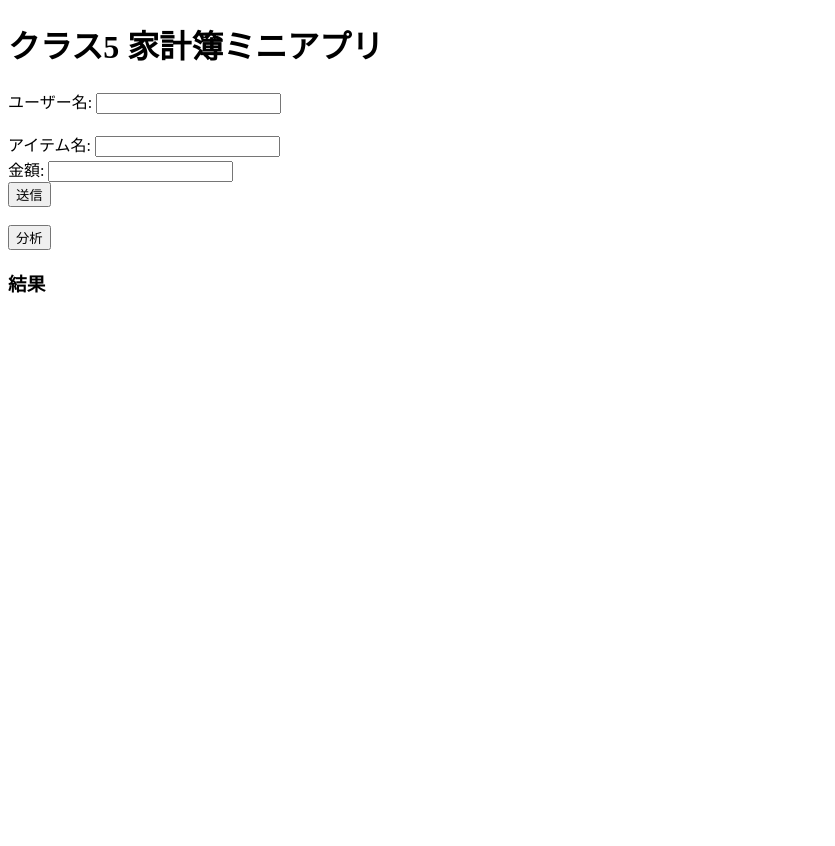
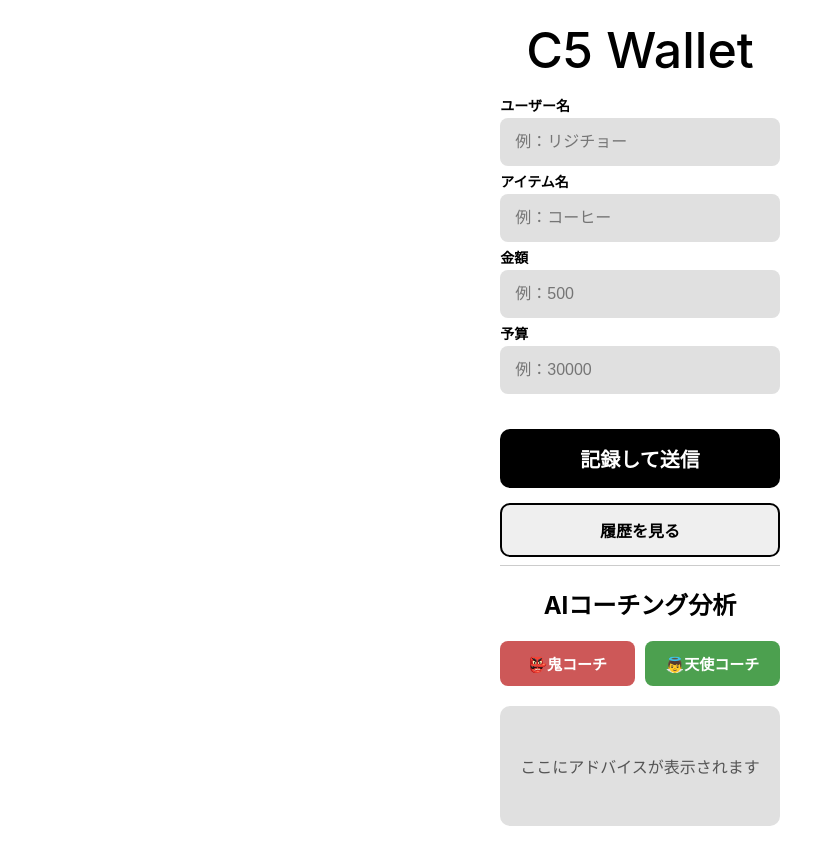
Before and after one commit to maccha-on/save_money_app, a plain HTML site: page index.html in a window 1280 px wide. Shown: the whole page, without its empty margins (0-835 px from the left). Before the commit the page ends 800 px from the top, so only its background shows below. Drawn offline with Linux system fonts and the light colour scheme.

Commit message:
Ver.3 (2026-01-30)

```diff
--- a/data.csv
+++ b/data.csv
@@ -6,3 +6,9 @@ user,timestamp,item,price
 みゃくじぃ,2026-01-06,映画,4000
 みゃくじぃ,2026-01-06,ケーキ,2500
 みゃくじぃ,2026-01-12,UXの本,1200
+まっちゃん,2025-12-10,昼ごはん,1300
+まっちゃん,2025-12-10,おがたくプレゼント,6800
+
+みゃくじぃ,2026-01-18,おやつ,2200
+,2026-01-20,,0
+りじちょ＝,2026-01-20,スターバックスラテ,720
--- a/index.html
+++ b/index.html
@@ -1,8 +1,10 @@
 <!doctype html>
 <html lang="ja">
 <head>
-  <meta charset="utf-8" />
-  <title>家計簿ミニアプリ</title>
+    <meta charset="utf-8" />
+    <meta name="viewport" content="width=device-width, initial-scale=1.0">
+    <link rel="stylesheet" href="style.css">
+    <title>C5 Wallet</title>
 </head>
 
 <!--
@@ -13,42 +15,57 @@
 
   -->
 <body>
-  <h1>クラス5 家計簿ミニアプリ</h1>
+  <class="container">
+   <h1>C5 Wallet</h1>
+    <div class="form-group">
+        <label>ユーザー名</label>
+        <input type="text" id="user" placeholder="例：リジチョー">
+    </div>
 
-  <div>
-    <label>ユーザー名:</label>
-    <input id="user" type="text" required />
-  </div>
+    <div class="form-group">
+        <label>アイテム名</label>
+        <input type="text" id="item" placeholder="例：コーヒー">
+    </div>
 
-  <br />
+    <div class="form-group">
+        <label>金額</label>
+        <input type="text" id="price" placeholder="例：500">
+    </div>
 
-  <div>
-    <label>アイテム名:</label>
-    <input id="item" type="text" />
-  </div>
-
-  <div>
-    <label>金額:</label>
-    <input id="price" type="number" required />
-  </div>
+    <div class="form-group">
+        <label>予算</label>
+        <input type="text" placeholder="例：30000">
+    </div>
 
   <!--
     「送信」: 入力した user/item/price を FastAPI に送って、CSVに保存してもらう
     「分析」: user を送って、合計金額を計算してもらう
   -->
-  <button id="sendBtn">送信</button>  <br />
-  <br />
-  <button id="analyzeBtn">分析</button>
+  <div class="button-area">
+    <button id="sendBtn">記録して送信</button>
+    <button id="historyBtn">履歴を見る</button>
+  </div>
+
+  <hr>
+
+  <div class="analysis-section">
+    <h2>AIコーチング分析</h2>
+    <div class="coach-buttons">
+      <button id="analyze-oniBtn">👺鬼コーチ</button>
+      <button id="analyze-tenshiBtn">👼天使コーチ</button>
+    </div>
+  </div>
+
 
 
   <!--
     APIの結果（メッセージ）を表示する場所
     何も入っていないように見えますが、JavaScriptでFAST APIから取ってきた文字が書き加えられます。
   -->
-  <div>
-    <h3>結果</h3>
-    <div id="result"></div>
-  </div>
+    <div class="result-card">
+      <div id="result" class="result-message">ここにアドバイスが表示されます
+      </div>
+    </div>
 
 
 
--- /dev/null
+++ b/style.css
@@ -0,0 +1,144 @@
+
+body {
+    background-color: #ffffff;
+    /* デバイスに合わせたフォント設定 */
+    font-family: -apple-system, BlinkMacSystemFont, "Helvetica Neue", "Segoe UI", sans-serif;
+    margin: 0;
+    padding: 20px;
+    /* 画面の真ん中に寄せたい */
+    display: flex;
+    justify-content: center;
+}
+
+/* body */
+.container {
+    width: 100%;
+    max-width: 400px; /* スマホ用 */
+    padding: 30px;
+    border-radius: 20px; /* 角を取りたい */
+}
+
+/* 各項目と入力フォーム*/
+h1 {
+    text-align: center;
+    font-size: 50px;
+    margin-top: 0;
+    margin-bottom: 15px;
+    font-weight: 500;
+}
+
+/* フォームの感覚を狭く*/
+.form-group {
+    margin-bottom: 5px;
+}
+/*　項目の文字 */
+label {
+    display: block;/*　項目と入力を改行するため */
+    font-size: 14px;
+    font-weight: bold;
+    margin-bottom: 3px;
+    color: #000000;
+}
+
+/* 入力欄のデザイン */
+input[type="text"] {
+    width: 100%;
+    padding: 15px;
+    background-color: #e0e0e0;
+    border: none;
+    border-radius: 8px;
+    font-size: 16px;
+    box-sizing: border-box; /* ズレ防止に良いらしい */
+}
+
+#sendBtn,
+.coach-buttons button,
+#historyBtn:hover
+{
+    transition: all 0.2s ease;
+}
+
+#sendBtn:hover,
+.coach-buttons button:hover,
+#historyBtn:hover
+{
+    transform: translateY(-3px); /* 4ピクセル上に移動 */
+    box-shadow: 0 10px 20px rgba(0, 0, 0, 0.2); /* 影 */
+}
+
+/* 記録して送信 */
+#sendBtn {
+    width: 100%;
+    background-color: black;
+    color: white;
+    padding: 15px;
+    border: none;
+    border-radius: 10px;
+    font-size: 20px;
+    font-weight: bold;
+    cursor: pointer;
+    margin-top: 30px;
+    margin-bottom: 5px;
+}
+
+#historyBtn {
+    width: 100%;
+    color: black;
+    border: 2px solid black;
+    padding: 13px;
+    border-radius: 10px;
+    font-size: 16px;
+    font-weight: bold;
+    cursor: pointer;
+    margin-top: 10px;
+}
+
+/* 区切り線 */
+hr {
+    border: none;
+    border-top: 1px solid #ccc;
+    margin-bottom: 20px;
+}
+
+/* AIコーチング分析  */
+.analysis-section h2 {
+    text-align: center;
+    font-size: 24px;
+    margin-bottom: 20px;
+}
+
+/* 鬼と天使を横並びにする箱 */
+.coach-buttons {
+    display: flex; /* これで横並びに */
+    gap: 10px;
+    margin-bottom: 20px;
+}
+/* ボタンの設定 */
+.coach-buttons button {
+    flex: 1;       /* 幅を均等にしたい */
+    padding: 12px;
+    border: none;
+    border-radius: 8px;
+    color: white;
+    font-weight: bold;
+    cursor: pointer;
+    font-size: 15px;
+}
+
+/* 色分け */
+#analyze-oniBtn { background-color: #cd5858; }
+#analyze-tenshiBtn { background-color: #4ca04f; }
+
+/*アドバイス枠 */
+.result-card {
+    background-color: #e0e0e0; /* 入力欄と同じグレー */
+    padding: 20px;
+    border-radius: 10px;
+    min-height: 80px;
+    /* 中の文字を真ん中に */
+    display: flex;
+    align-items: center;
+    justify-content: center;
+    text-align: center;
+    color: #555;
+}
```
Also changed, not shown: vercel.json (added), 4 other files.
